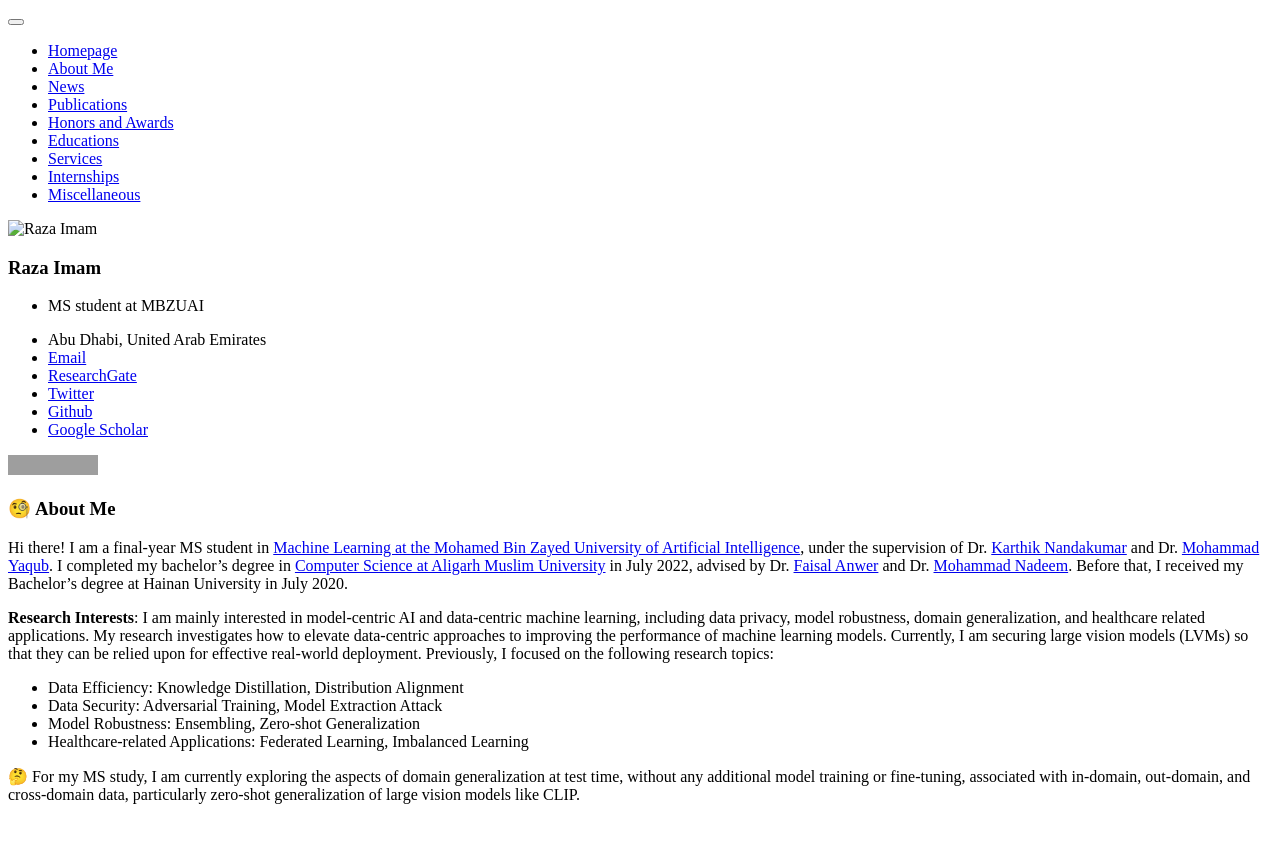
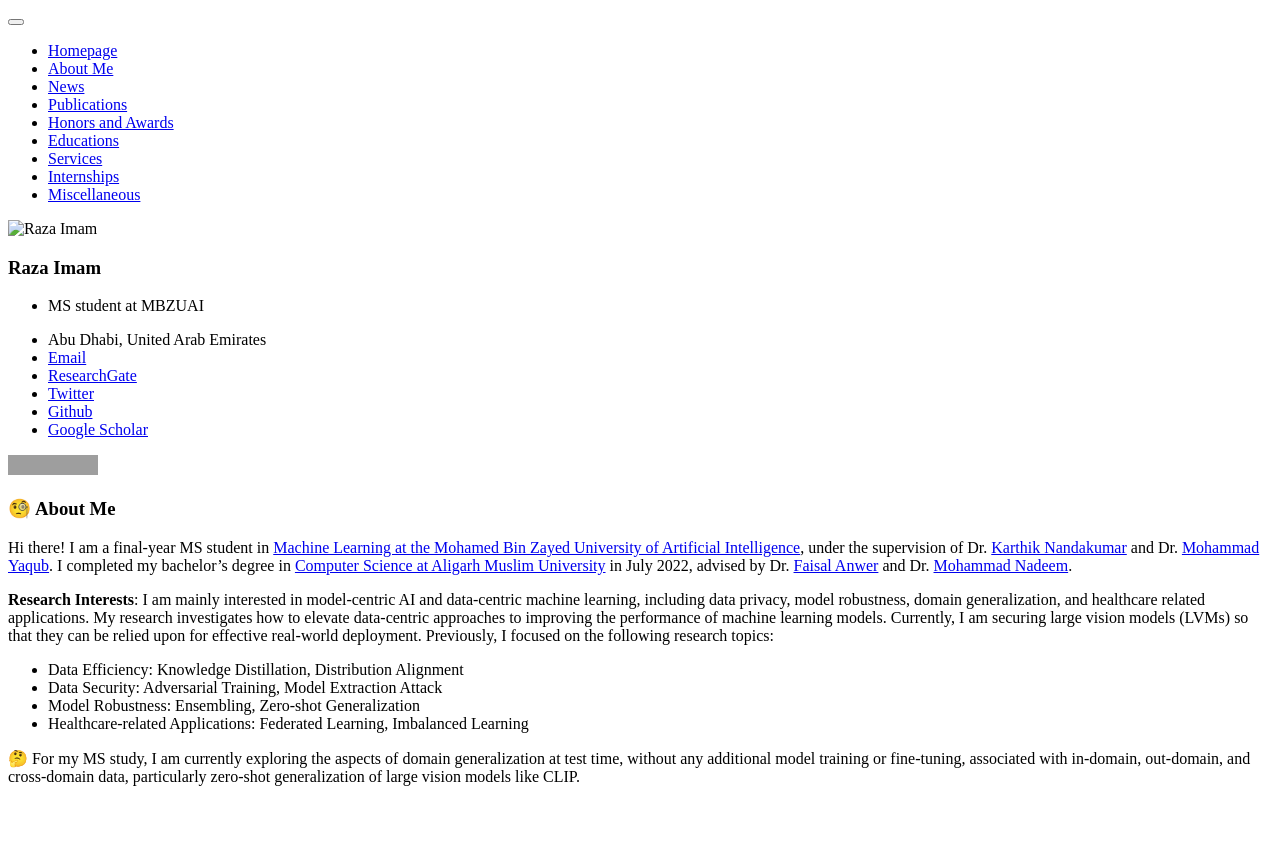
Before and after one commit to Razaimam45/razaimam45.github.io, a Jekyll site: the page built from _pages/includes/intro.md, in a window 1280 px wide. Shown: the top 843 px of the page. Built offline with Jekyll 4.4.1, drawn with Linux system fonts in a browser that asks for light colours; our own code applies the rules of GitHub Pages for plain Markdown files; grey boxes are pictures that could not be loaded.

Commit message:
Latest Update

```diff
--- a/_pages/includes/intro.md
+++ b/_pages/includes/intro.md
@@ -2,7 +2,6 @@
 
 Hi there! I am a final-year MS student in [Machine Learning at the Mohamed Bin Zayed University of Artificial Intelligence](https://mbzuai.ac.ae/research/department/machine-learning-department/), under the supervision of Dr. [Karthik Nandakumar](https://www.sprintai.org/nkarthik) and Dr. [Mohammad Yaqub](https://scholar.google.co.uk/citations?user=9dfn5GkAAAAJ).
 I completed my bachelor's degree in [Computer Science at Aligarh Muslim University](https://www.amu.ac.in/department/computer-science) in July 2022, advised by Dr. [Faisal Anwer](https://scholar.google.com/citations?user=S-VW0mAAAAAJ&hl=en) and Dr. [Mohammad Nadeem](https://scholar.google.com/citations?user=yaEgXYMAAAAJ&hl=en).
-Before that, I received my Bachelor's degree at Hainan University in July 2020.
 
 <!-- Previously, I interned at Sony AI for half a year, focusing on AI security and model compression. Before that, I also interned at Tencent Youtu Lab for one year, exploring federated learning and adversarial attacks. -->
 
```
